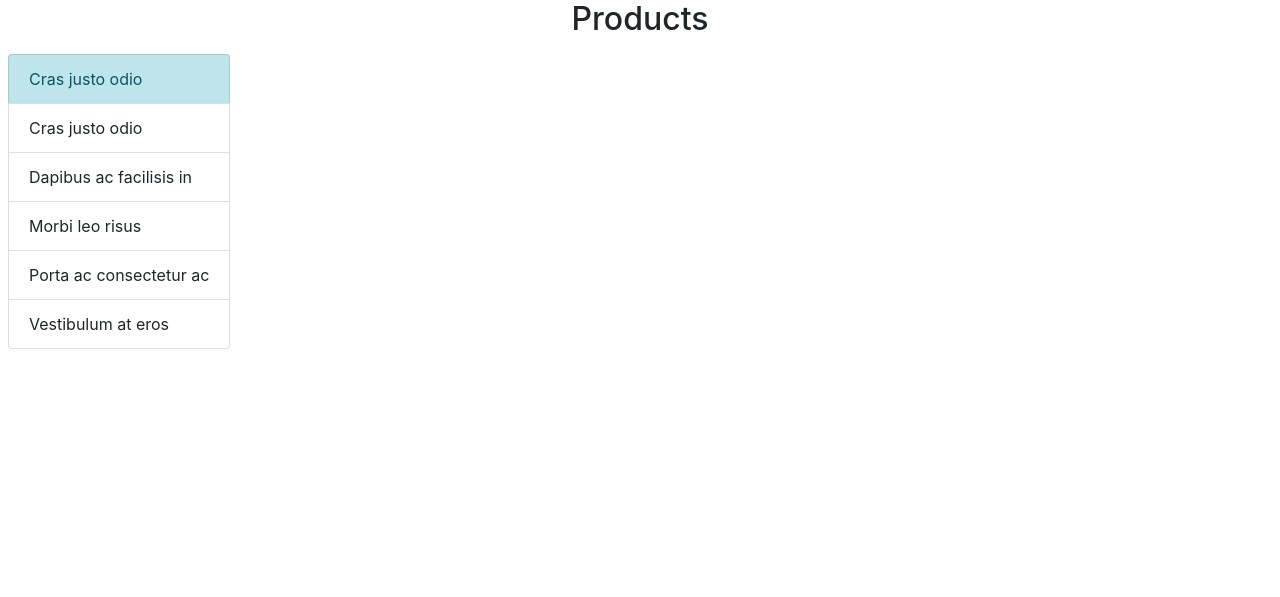
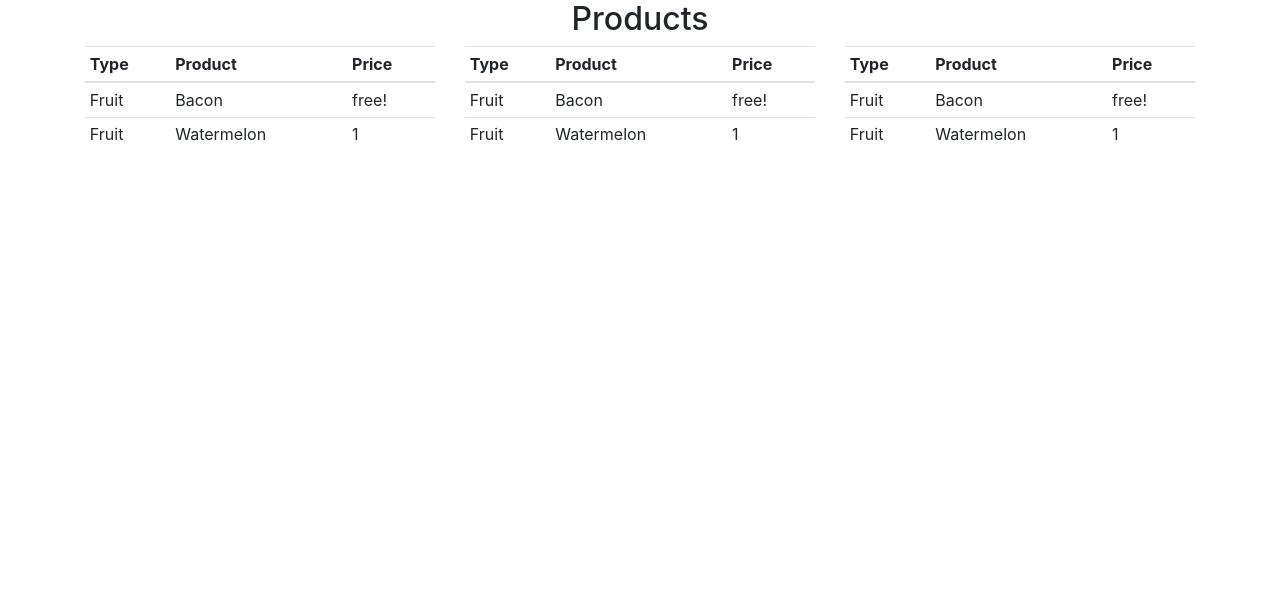
Before and after one commit to agrnrs/fruitstop, a PHP site: page / in a window 1280 px wide. Shown: the part 56-653 px from the top of the page. Run offline with PHP 8.4, Linux system fonts and the light colour scheme.

Commit message:
spliced file, made list

```diff
--- /dev/null
+++ b/inc/footer.php
@@ -0,0 +1,5 @@
+  <!-- v to footer.php -->
+<div class="d-flex p-2 fixed-bottom align-items-end d-flex justify-content-end">
+  <div class="col-4 alert alert-secondary text-right ">Login link</div>
+</div>
+<!-- make login button not terrible on narrow view -->
--- /dev/null
+++ b/inc/head.php
@@ -0,0 +1,6 @@
+<!DOCTYPE html>
+
+<head>
+<meta charset="utf-8">
+<title>Fruit-stop Ab</title>
+<link rel="stylesheet" href="https://stackpath.bootstrapcdn.com/bootstrap/4.1.3/css/bootstrap.min.css" integrity="sha384-MCw98/SFnGE8fJT3GXwEOngsV7Zt27NXFoaoApmYm81iuXoPkFOJwJ8ERdknLPMO" crossorigin="anonymous">
--- /dev/null
+++ b/inc/header.php
@@ -0,0 +1,19 @@
+<nav class="navbar navbar-expand-lg navbar-light bg-light">
+<ul class="nav">
+ <a class="navbar-brand" href="#">Fruit-stop Ab</a>
+  <li class="nav-item">
+    <a class="nav-link active" href="#">All products</a>
+  </li>
+  <li class="nav-item">
+    <a class="nav-link" href="#">Fruits</a>
+  </li>
+  <li class="nav-item">
+    <a class="nav-link" href="#">Vegetables</a>
+  </li>
+  <li class="nav-item">
+    <a class="nav-link" href="#">Berries</a>
+  </li>
+  <!-- room for more categories, eg cocoa, bacon, other -->
+</ul>
+</nav>
+  <!-- ^ to header.php -->
--- a/index.php
+++ b/index.php
@@ -1,38 +1,20 @@
-<!DOCTYPE html>
+<?php
 
-<head>
-<meta charset="utf-8">
-<title>Fruit-stop Ab</title>
-<link rel="stylesheet" href="https://stackpath.bootstrapcdn.com/bootstrap/4.1.3/css/bootstrap.min.css" integrity="sha384-MCw98/SFnGE8fJT3GXwEOngsV7Zt27NXFoaoApmYm81iuXoPkFOJwJ8ERdknLPMO" crossorigin="anonymous">
+include 'inc/head.php';
+?>
 <style>
 
 </style>
 </head>
-  <!-- ^ to head.php -->
+
 
 <body>
-<nav class="navbar navbar-expand-lg navbar-light bg-light">
-<ul class="nav">
- <a class="navbar-brand" href="#">Fruit-stop Ab</a>
-  <li class="nav-item">
-    <a class="nav-link active" href="#">All products</a>
-  </li>
-  <li class="nav-item">
-    <a class="nav-link" href="#">Fruits</a>
-  </li>
-  <li class="nav-item">
-    <a class="nav-link" href="#">Vegetables</a>
-  </li>
-  <li class="nav-item">
-    <a class="nav-link" href="#">Berries</a>
-  </li>
-  <!-- room for more categories, eg bacon, other -->
-</ul>
-</nav>
-  <!-- ^ to header.php -->
+<?php
+include 'inc/header.php';
+?>
 
 <div class="h2 text-center">Products</div>
-
+<!-- ^ should cange based on page -->
 
 
 <!--
@@ -42,19 +24,130 @@ needs a header for content.
 divide list into grid divs somehow
 https://getbootstrap.com/docs/4.0/layout/grid/
 -->
-
+<!--
 <div class="d-flex p-2">
 	<ul class="list-group">
 		<li class="list-group-item-info list-group-item">Cras justo odio</li>
 		<li class="list-group-item">Cras justo odio</li>
-		<li class="list-group-item">Dapibus ac facilisis in</li>
+		<li class="list-group-item">Fruit: Watermelon</li>
 		<li class="list-group-item">Morbi leo risus</li>
 		<li class="list-group-item">Porta ac consectetur ac</li>
 		<li class="list-group-item">Vestibulum at eros</li>
 	</ul>
 </div>
+-->
+<!-- fruit tag could be optional and only show in all products view -->
 <!--
+<table class="table table-sm">
+  <thead>
+    <tr>
+      <th scope="col">Type</th>
+      <th scope="col">Product</th>
+      <th scope="col">Price</th>
+    </tr>
+  </thead>
+  <tbody>
+    <tr>
+      <td>Fruit</td>
+      <td>Bacon</td>
+      <td>free!</td>
+    </tr>
+    <tr>
+      <td>Fruit</td>
+      <td>Watermelon</td>
+      <td>1</td>
+    </tr>
+  </tbody>
+</table>
+-->
 
+
+<div class="container">
+<div class="row">
+  <div class="col-sm-4"><table class="table table-sm">
+  <thead>
+    <tr>
+      <th scope="col">Type</th>
+      <th scope="col">Product</th>
+      <th scope="col">Price</th>
+    </tr>
+  </thead>
+  <tbody>
+    <tr>
+      <td>Fruit</td>
+      <td>Bacon</td>
+      <td>free!</td>
+    </tr>
+    <tr>
+      <td>Fruit</td>
+      <td>Watermelon</td>
+      <td>1</td>
+    </tr>
+  </tbody>
+</table></div>
+  <div class="col-sm-4"><table class="table table-sm">
+  <thead>
+    <tr>
+      <th scope="col">Type</th>
+      <th scope="col">Product</th>
+      <th scope="col">Price</th>
+    </tr>
+  </thead>
+  <tbody>
+    <tr>
+      <td>Fruit</td>
+      <td>Bacon</td>
+      <td>free!</td>
+    </tr>
+    <tr>
+      <td>Fruit</td>
+      <td>Watermelon</td>
+      <td>1</td>
+    </tr>
+  </tbody>
+</table></div>
+  <div class="col-sm-4"><table class="table table-sm">
+  <thead>
+    <tr>
+      <th scope="col">Type</th>
+      <th scope="col">Product</th>
+      <th scope="col">Price</th>
+    </tr>
+  </thead>
+  <tbody>
+    <tr>
+      <td>Fruit</td>
+      <td>Bacon</td>
+      <td>free!</td>
+    </tr>
+    <tr>
+      <td>Fruit</td>
+      <td>Watermelon</td>
+      <td>1</td>
+    </tr>
+  </tbody>
+</table></div>
+</div>
+</div>
+<!--
+<div class="container">
+  <div class="row">
+    <div class="col">
+      Fruit
+    </div>
+    <div class="col-6">
+      Bacon
+    </div>
+    <div class="col">
+      Free!
+    </div>
+  </div>
+</div>
+-->
+<!-- stuff to insert into col-sm -->
+
+
+<!--
 sample items:
 *verify correct categorization
 *or correct later
@@ -78,15 +171,12 @@ berries
 	cloudberry
 	blueberry
 	blackberry
-
-
 -->
 
 
 
-  <!-- v to footer.php -->
-<div class="d-flex p-2 fixed-bottom align-items-end d-flex justify-content-end">
-  <div class="col-4 alert alert-secondary text-right ">Login link</div>
-</div>
+<?php
 
+include 'inc/footer.php';
+?>
 </body>
```
